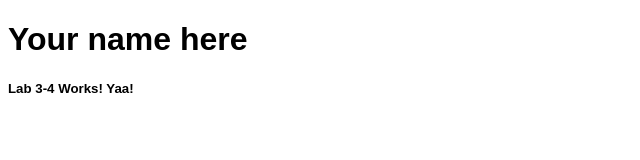
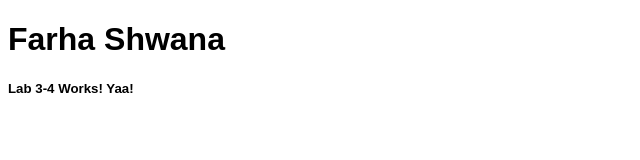
Before and after one commit to Farha-Shwana/225-lab3-4, a plain HTML site: page index.html in a window 1280 px wide. Shown: the whole page, without its empty margins (0-640 px from the left). Drawn offline with Linux system fonts and the light colour scheme.

Commit message:
Update index.html with new name and title

```diff
--- a/index.html
+++ b/index.html
@@ -1,12 +1,12 @@
 <!DOCTYPE html>
 <html>
   <head>
-    <title>Your Name Here</title>
+    <title>Farha Shwana</title>
     <link rel="stylesheet" href="style.css">
     <title>Test</title>
   </head>
   <body>
-    <h1>Your name here</h1>
+    <h1>Farha Shwana</h1>
     <h5>Lab 3-4 Works! Yaa!</h5>
   </body>
 </html>
```
